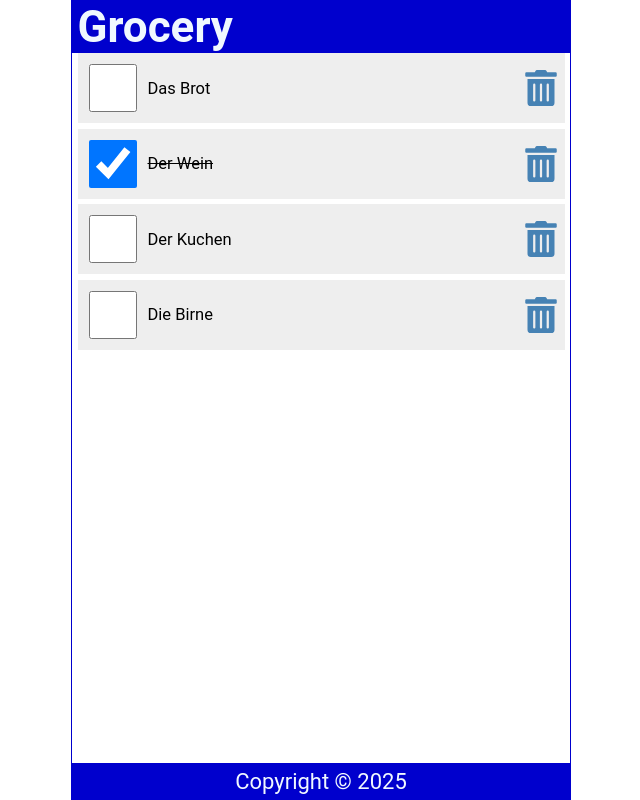
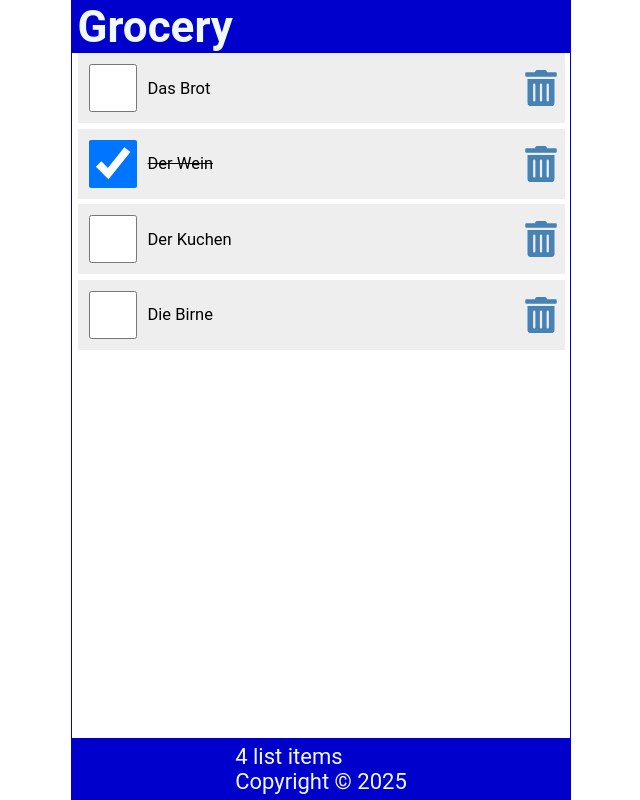
Before and after one commit to dilmurodb/react-tutorial, a React (Create React App) app: page / in a window 1280 px wide. Shown: the whole page, without its empty margins (319-959 px from the left). Built offline with nearby package versions, Linux system fonts and the light colour scheme.

Commit message:
feat: implement functionality in Footer component

```diff
--- a/src/App.js
+++ b/src/App.js
@@ -48,7 +48,7 @@ const handleDelete = (id) => {
           items={items}
           handleCheck={handleCheck}
           handleDelete={handleDelete} />
-      <Footer />
+      <Footer length={items.length} />
     </div>
   );
 }
--- a/src/Footer.js
+++ b/src/Footer.js
@@ -1,12 +1,13 @@
 import React from 'react'
 
-const Footer = () => {
+const Footer = ({ length }) => {
 
     const today = new Date()
 
   return (
     <footer>
-        Copyright &copy; {today.getFullYear()}
+        <p>{length === 1 ? `${length} list item` : `${length} list items`}</p>
+        <p>Copyright &copy; {today.getFullYear()}</p>
     </footer>
   )
 }
```
